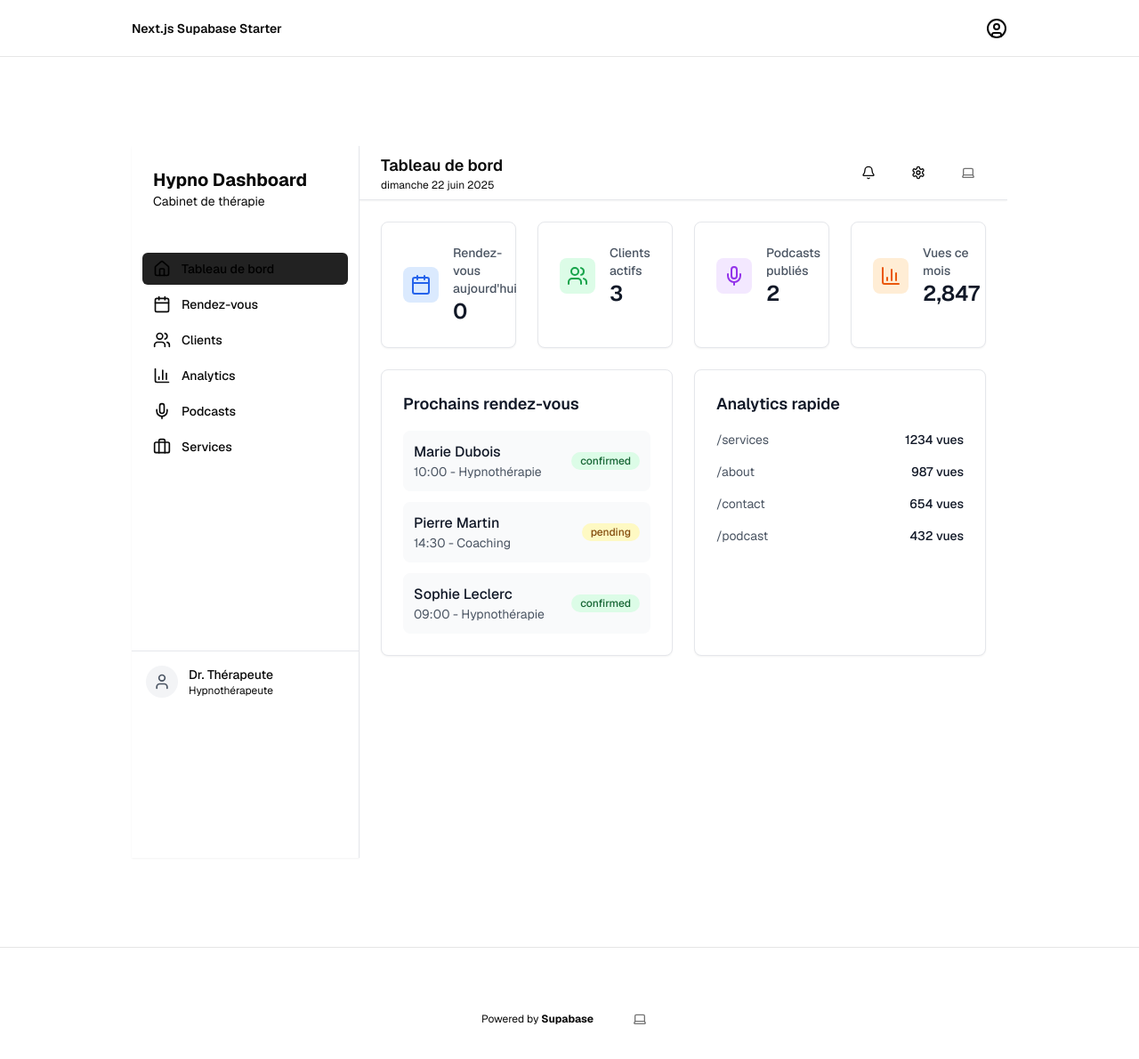
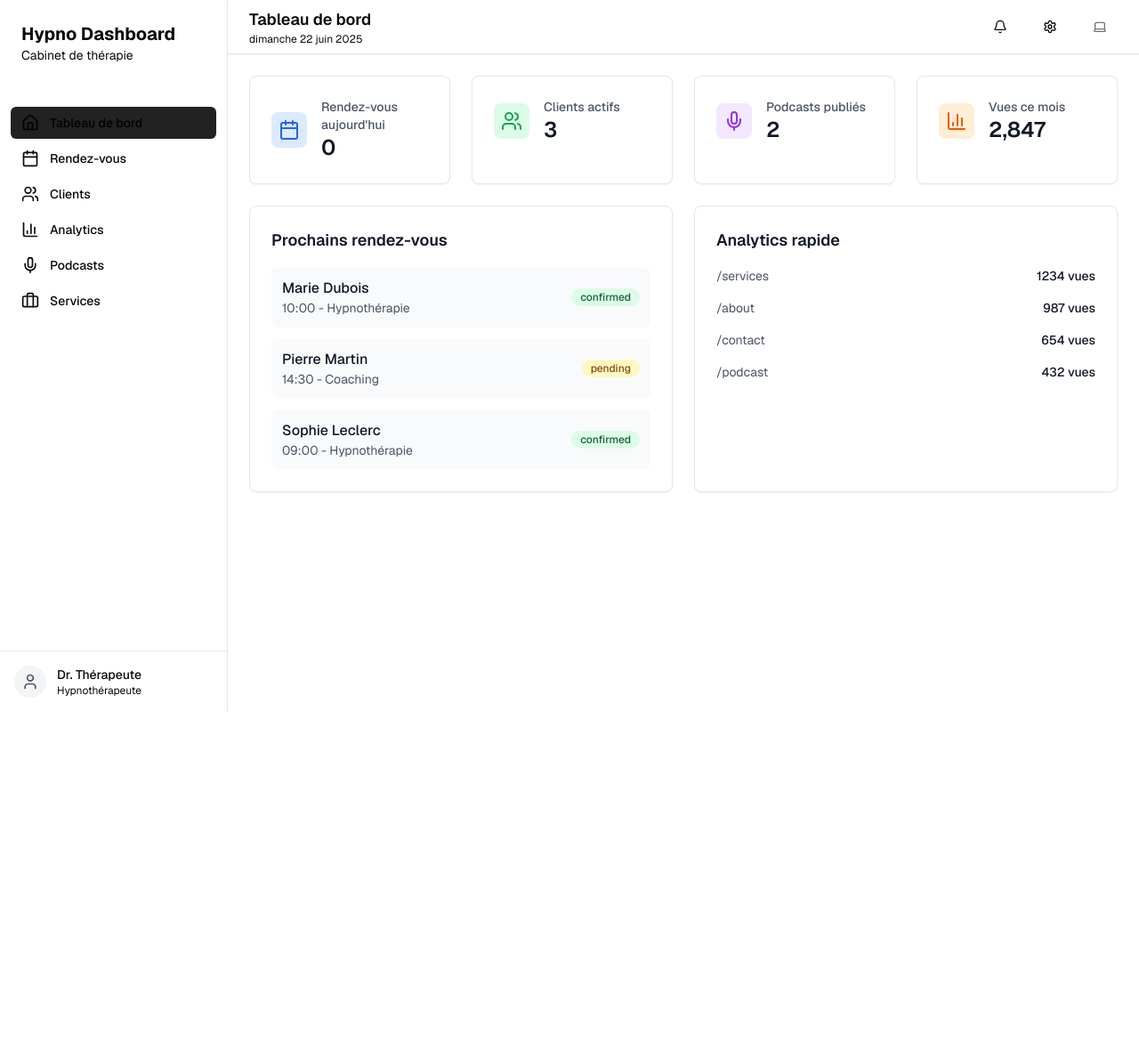
Before and after one commit to Arsonist-932/awake, a Next.js app: page /protected in a window 1280 px wide. Shown: the top 1190 px of the page at 89% size. After the commit the page ends 800 px from the top, so only its background shows below. Built offline with nearby package versions, Linux system fonts and the light colour scheme; no server answers.

Commit message:
Update layout.tsx

```diff
--- a/app/protected/layout.tsx
+++ b/app/protected/layout.tsx
@@ -1,42 +1,7 @@
-import { AuthButton } from "@/components/auth-button";
-import { ThemeSwitcher } from "@/components/theme-switcher";
-import Link from "next/link";
-
 export default function ProtectedLayout({
   children,
 }: {
   children: React.ReactNode;
 }) {
-  return (
-    <main className="min-h-screen flex flex-col items-center">
-      <div className="flex-1 w-full flex flex-col gap-20 items-center">
-        <nav className="w-full flex justify-center border-b border-b-foreground/10 h-16">
-          <div className="w-full max-w-5xl flex justify-between items-center p-3 px-5 text-sm">
-            <div className="flex gap-5 items-center font-semibold">
-              <Link href={"/"}>Next.js Supabase Starter</Link>
-            </div>
-            <AuthButton />
-          </div>
-        </nav>
-        <div className="flex-1 flex flex-col gap-20 max-w-5xl p-5">
-          {children}
-        </div>
-
-        <footer className="w-full flex items-center justify-center border-t mx-auto text-center text-xs gap-8 py-16">
-          <p>
-            Powered by{" "}
-            <a
-              href="https://supabase.com/?utm_source=create-next-app&utm_medium=template&utm_term=nextjs"
-              target="_blank"
-              className="font-bold hover:underline"
-              rel="noreferrer"
-            >
-              Supabase
-            </a>
-          </p>
-          <ThemeSwitcher />
-        </footer>
-      </div>
-    </main>
-  );
+  return <main className="min-h-screen">{children} </main>;
 }
```
